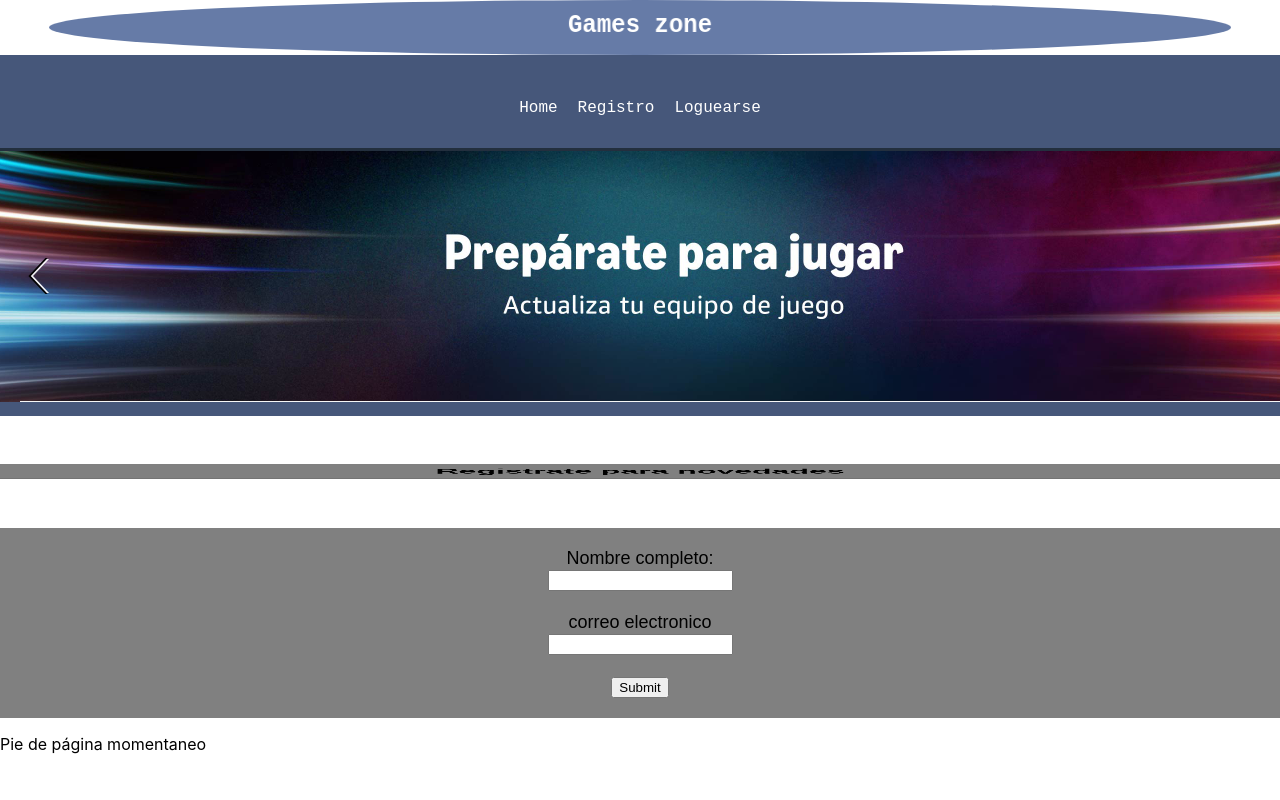
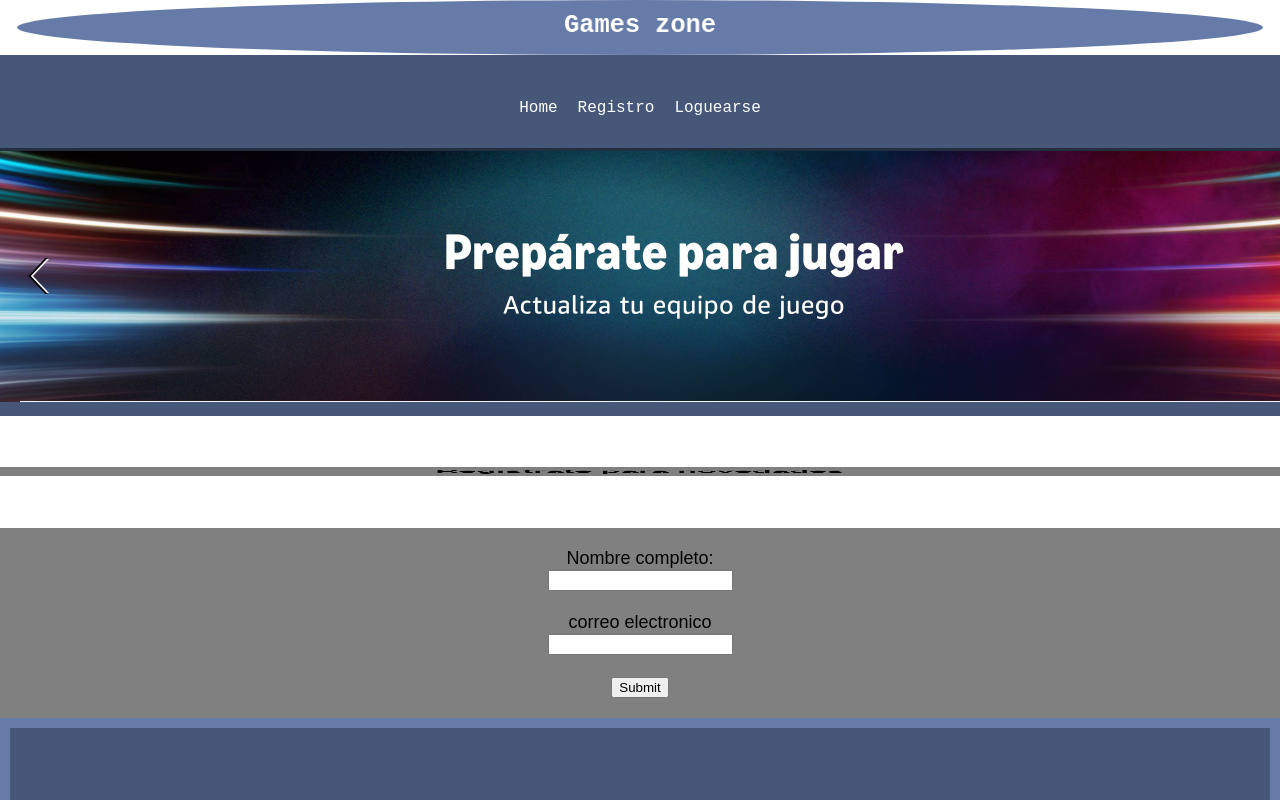
Before and after one commit to EzeMoreira/my-app, a React (Create React App) app: page / in a window 1280 px wide. Shown: the top 800 px of the page. Built offline with nearby package versions, Linux system fonts and the light colour scheme.

Commit message:
estilos en footer y modificacion en footer jsx

```diff
--- a/src/App.css
+++ b/src/App.css
@@ -82,3 +82,11 @@ form {
   padding-top	: 20px;
   padding-bottom: 20px;
 }
+
+.footer{
+  text-align: center;
+  padding: 100px;
+  background-color: #46577a;
+  color: white;
+  border: 10px solid #667ba7;
+}
--- a/src/components/Footer.jsx
+++ b/src/components/Footer.jsx
@@ -3,7 +3,7 @@ import React from "react";
 function Footer(){
 
     return(
-        <div>
+        <div className="footer">
             <p>Pie de página momentaneo</p>
         </div>
     )
```
